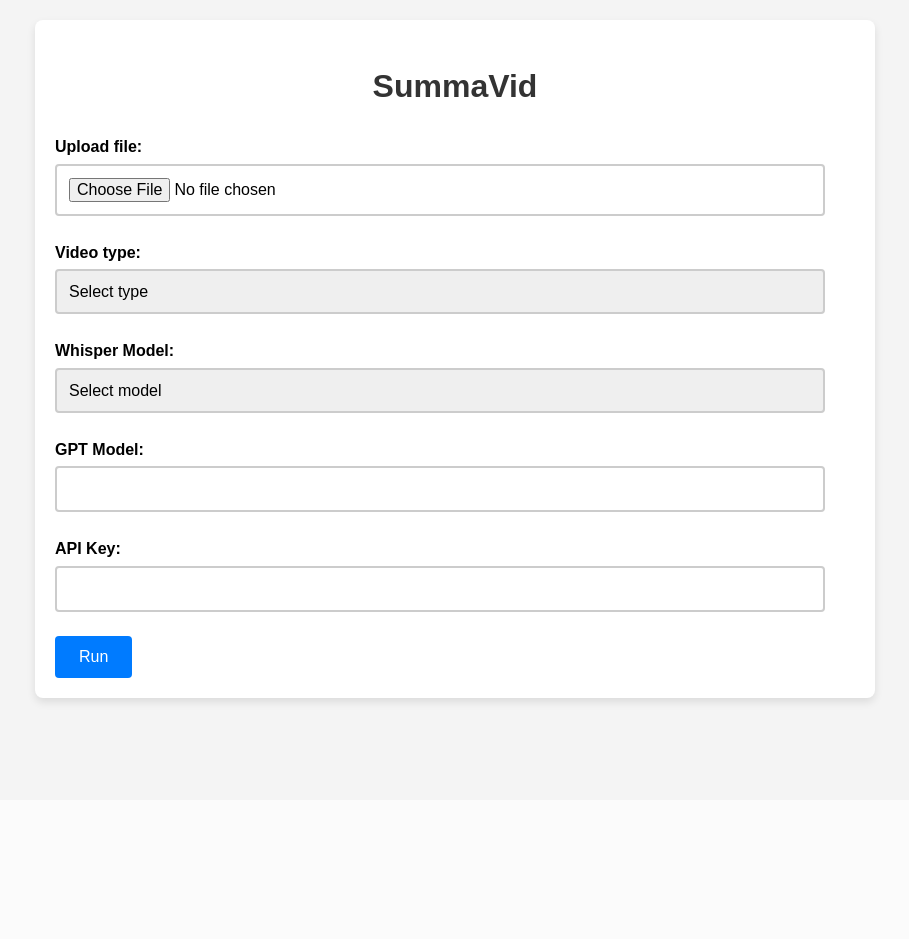
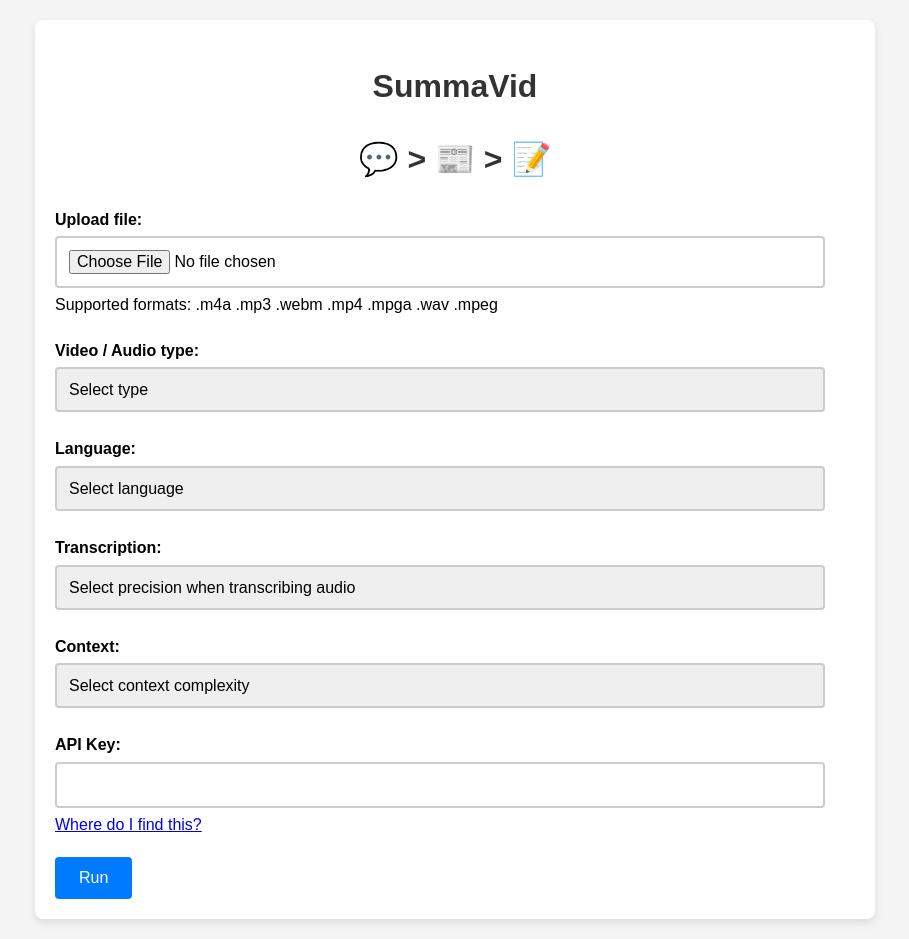
Before and after one commit to ngivan2004/SummaVid, a Flask app: page / in a window 1280 px wide. Shown: the whole page, without its empty margins (185-1094 px from the left). Before the commit the page ends 705 px from the top, so only its background shows below. Run offline with Flask 3, Linux system fonts and the light colour scheme.

Commit message:
Added a few content modes and options
Co-Authored-By: JustintyC <JustintyC@users.noreply.github.com>
Co-Authored-By: HaydenChan8619 <114316563+haydenchan8619@users.noreply.github.com>

```diff
--- a/app.py
+++ b/app.py
@@ -2,7 +2,6 @@ from flask import Flask, request, render_template
 from werkzeug.utils import secure_filename
 from transcription_service import TranscriptionService
 from summarization_service import SummarizationService
-from important_dates_service import ImportantDatesService
 import os
 
 app = Flask(__name__)
@@ -14,7 +13,10 @@ if not os.path.exists(app.config['UPLOAD_FOLDER']):
 
 transcription_service = TranscriptionService()
 summarization_service = SummarizationService()
-important_dates_service = ImportantDatesService()
+
+summarization_prompt = "You will analyze a huge transcript from a video and create a summary in the form of a list useful to the audience. Include important information in the summary. Translate to English if needed."
+important_dates_prompt = "You will analyze a huge transcript of a lecture and create a summary of all mentioned important dates, such as assignment, quiz, test, and final dates, in the form of a list."
+meeting_prompt = "You will analyze a huge transcript from a meeting and create a summary of it. Mention all proceedings, matters and date mentioned as well as all decisions or future plans mentioned, in the form of a list."
 
 
 @app.route('/')
@@ -24,11 +26,21 @@ def index():
 
 @app.route('/run', methods=['POST'])
 def run_the_thing():
+
+    if request.form['whisper_model'] == "large":
+        whisper_model = "large"
+    elif request.form['language'] == "English":
+        whisper_model = request.form['whisper_model']+".en"
+    else:
+        whisper_model = request.form['whisper_model']
+
     # link = request.form['link']
     video_type = request.form['video_type']
-    whisper_model = request.form['whisper_model']
     gpt_model = request.form['gpt_model']
     api_key = request.form['api_key']
+
+    print("Whisper Model: " + whisper_model)
+    print("GPT Model: " + gpt_model)
 
     file = request.files.get('file')
     if file and file.filename != '':
@@ -38,14 +50,27 @@ def run_the_thing():
         link = file_path
 
     transcript = transcription_service.transcribe(link, whisper_model, api_key)
-    summary = summarization_service.summarize(transcript, gpt_model, api_key)
-    if (video_type == "lecture"):
-        important_dates = important_dates_service.get_dates(
-            transcript, gpt_model, api_key)
-    else:
-        important_dates = "N/A"
+    summary = summarization_service.summarize(
+        transcript, gpt_model, api_key, summarization_prompt)
 
-    return render_template('index.html', summary=summary, important_dates=important_dates)
+    # if (video_type == "lecture"):
+    #     important_dates = summarization_service.summarize(
+    #         transcript, gpt_model, api_key, important_dates_prompt)
+    #     return render_template('index.html', summary=summary, important_dates=important_dates, transcript=transcript)
+    # else:
+    #     return render_template('index.html', summary=summary, transcript=transcript)
+
+    match video_type:
+        case "lecture":
+            important_dates = summarization_service.summarize(
+                transcript, gpt_model, api_key, important_dates_prompt)
+            return render_template('index.html', summary=summary, important_dates=important_dates, transcript=transcript)
+        case "meeting":
+            meeting_points = summarization_service.summarize(
+                transcript, gpt_model, api_key, meeting_prompt)
+            return render_template('index.html', summary=summary, important_dates=meeting_points, transcript=transcript)
+        case _:
+            return render_template('index.html', summary=summary, transcript=transcript)
 
 
 if __name__ == '__main__':
--- a/important_dates_service.py
+++ b/important_dates_service.py
@@ -3,8 +3,8 @@
 import openai
 
 
-class ImportantDatesService:
-    def get_dates(self, transcript, model_name, api_key):
+class Imporjhsetujraeuj5erautantDatesService:
+    def get_dates(self, transcript, model_name, api_key, prompt):
         """Summarize transcript using GPT."""
         openai.api_key = api_key
         messages = [
--- a/summarization_service.py
+++ b/summarization_service.py
@@ -4,11 +4,11 @@ import openai
 
 
 class SummarizationService:
-    def summarize(self, transcript, model_name, api_key):
+    def summarize(self, transcript, model_name, api_key, prompt):
         """Summarize transcript using GPT."""
         openai.api_key = api_key
         messages = [
-            {"role": "system", "content": "You will analyze a huge transcript from a video and create a summary in the form of a list useful to the audience. Include important information in the summary. Translate to English if needed."},
+            {"role": "system", "content": prompt},
             {"role": "user", "content": transcript}
         ]
         response = openai.ChatCompletion.create(
--- a/templates/index.html
+++ b/templates/index.html
@@ -11,49 +11,88 @@
   <body>
     <div class="container">
       <h1 class="title">SummaVid</h1>
+      <h1 class="title">💬 > 📰 > 📝</h1>
       <form action="/run" method="post" enctype="multipart/form-data">
         <div class="form-group">
           <label for="file">Upload file:</label>
+
           <input type="file" name="file" id="file" required />
+          Supported formats: .m4a .mp3 .webm .mp4 .mpga .wav .mpeg
         </div>
         <div class="form-group">
-          <label for="video-type">Video type:</label>
+          <label for="video-type">Video / Audio type:</label>
           <select name="video_type" id="video_type" required>
             <option value="">Select type</option>
-            <option value="lecture">lecture</option>
-            <option value="other">other</option>
+            <option value="lecture">Lecture</option>
+            <option value="meeting">Meeting</option>
+            <option value="other">Other</option>
           </select>
         </div>
         <div class="form-group">
-          <label for="whisper_model">Whisper Model:</label>
+          <label for="language">Language:</label>
+          <select name="language" id="language" required>
+            <option value="">Select language</option>
+            <option value="English">English</option>
+            <option value="Other">Other</option>
+          </select>
+        </div>
+
+        <div class="form-group">
+          <label for="whisper_model">Transcription:</label>
           <select name="whisper_model" id="whisper_model" required>
-            <option value="">Select model</option>
-            <option value="base">base</option>
-            <option value="base.en">base.en</option>
-            <option value="small">small</option>
-            <option value="small.en">small.en</option>
-            <option value="large">large</option>
+            <option value="">Select precision when transcribing audio</option>
+            <option value="tiny">Prioritize Speed</option>
+            <option value="base">Standard</option>
+            <option value="small">High</option>
+            <option value="medium">Very High</option>
+            <option value="large">
+              Insanely High (Warning: Extremely Slow)
+            </option>
+          </select>
+        </div>
+
+        <div class="form-group">
+          <label for="gpt_model">Context:</label>
+          <select name="gpt_model" id="gpt_model" required>
+            <option value="">Select context complexity</option>
+            <option value="gpt-3.5-turbo">
+              Standard Complexity (Under ~3000 words)
+            </option>
+            <option value="gpt-3.5-turbo-16k">
+              Standard Complexity (Under ~12000 words)
+            </option>
+            <option value="gpt-4">Complex Ideas (Under ~3000 words)</option>
           </select>
         </div>
         <div class="form-group">
-          <label for="gpt_model">GPT Model:</label>
-          <input type="text" name="gpt_model" id="gpt_model" required />
-        </div>
-        <div class="form-group">
           <label for="api_key">API Key:</label>
+
           <input type="text" name="api_key" id="api_key" required />
+          <a
+            href="https://help.openai.com/en/articles/4936850-where-do-i-find-my-secret-api-key"
+            target="_blank"
+          >
+            Where do I find this?
+          </a>
         </div>
         <input type="submit" value="Run" class="btn" />
       </form>
 
       {% if summary %}
       <h2 class="subtitle">Summary</h2>
-      <textarea readonly class="summary-box">{{ summary }}</textarea>
+      <textarea readonly class="summary-box">
+        {{ summary }}
+      </textarea>
       {% endif %} {% if important_dates %}
       <h2 class="subtitle">Important Dates</h2>
       <textarea readonly class="summary-box">
-      {{ important_dates }}</textarea
-      >
+        {{ important_dates }}
+      </textarea>
+      {% endif %} {% if transcript %}
+      <h2 class="subtitle">Transcript</h2>
+      <textarea readonly class="summary-box">
+        {{ transcript }}
+      </textarea>
       {% endif %}
     </div>
   </body>
```
Also changed, not shown: 1 other file.
